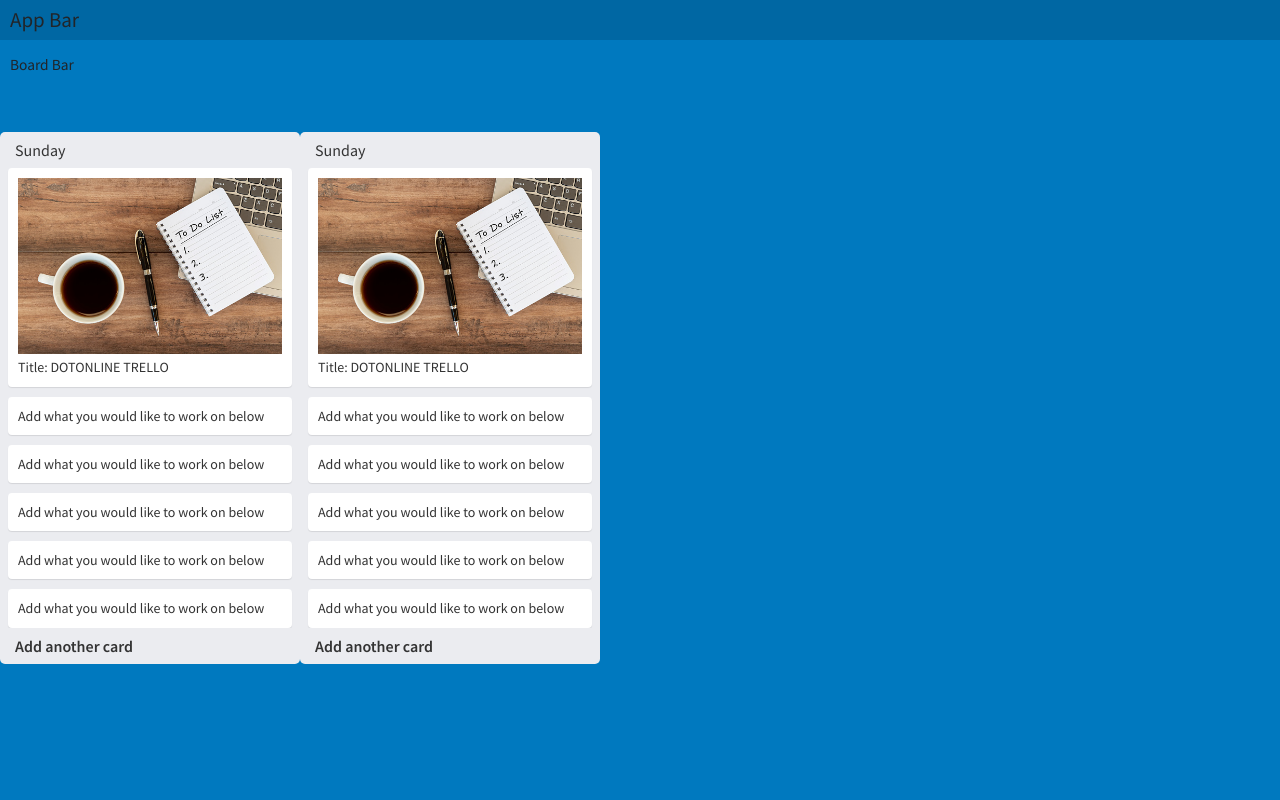
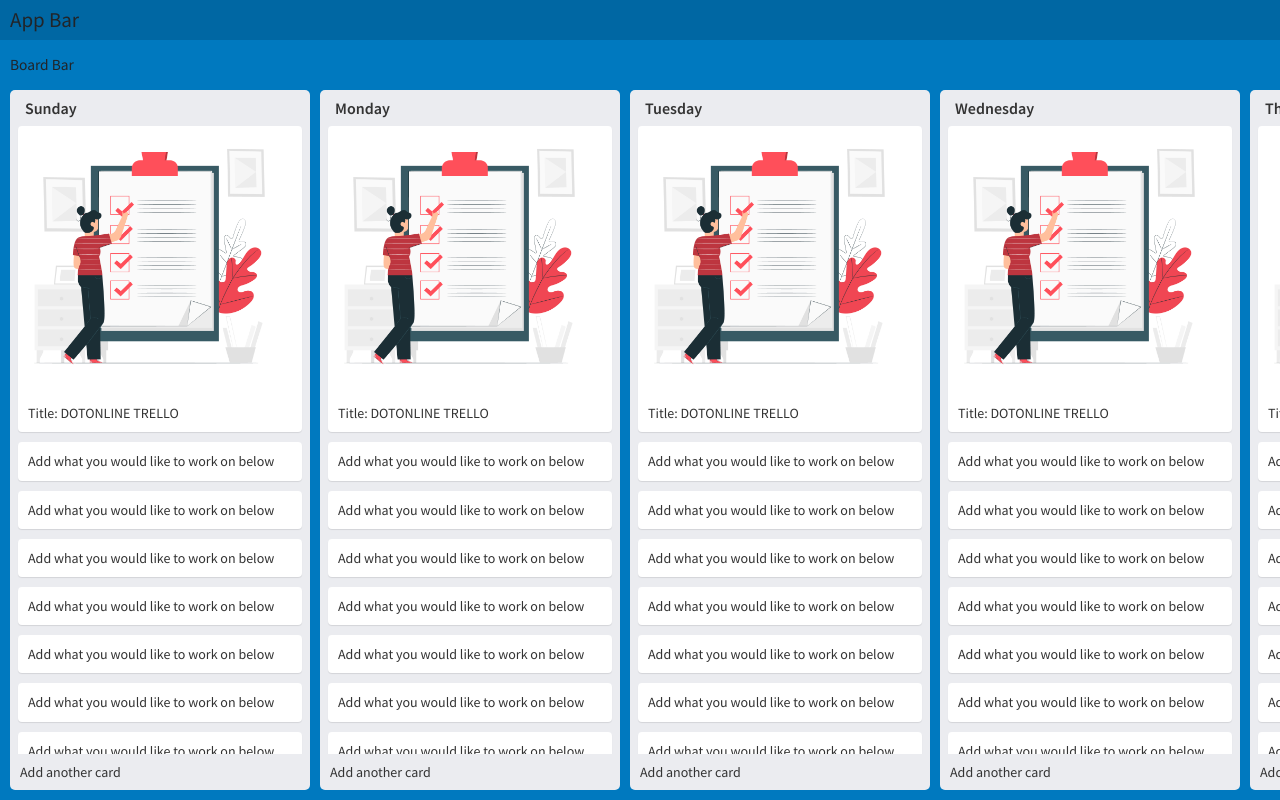
Before and after one commit to RabeyaEty01/trello-clone-from-scratch, a Next.js app: page / in a window 1280 px wide. Built offline with nearby package versions, Linux system fonts and the light colour scheme.

Commit message:
all list added and deisgn added

```diff
--- a/pages/index.js
+++ b/pages/index.js
@@ -1,19 +1,22 @@
 import Image from "next/image";
-import todo from "/public/images/todo.jpeg";
+import todo from "/public/images/todolist.jpg";
 
 export default function Home() {
   return (
     <div className="trello-master">
-      <nav className="navbar app">App Bar</nav>
-      <nav className="navbar board">Board Bar</nav>
-      <div className="board-columns mt-5">
+      <nav className="nav app">App Bar</nav>
+      <nav className="nav board">Board Bar</nav>
+      <div className="board-columns">
         <div className="column">
           <header>Sunday</header>
           <ul>
             <li>
-              <Image src={todo} alt="todo image" />
+              <Image src={todo} alt="todo image" className="image" />
               Title: DOTONLINE TRELLO
             </li>
+            <li>Add what you would like to work on below</li>
+            <li>Add what you would like to work on below</li>
+            <li>Add what you would like to work on below</li>
             <li>Add what you would like to work on below</li>
             <li>Add what you would like to work on below</li>
             <li>Add what you would like to work on below</li>
@@ -23,12 +26,105 @@
           <footer>Add another card</footer>
         </div>
         <div className="column">
-          <header>Sunday</header>
+          <header>Monday</header>
           <ul>
             <li>
-              <Image src={todo} alt="todo image" />
+              <Image src={todo} alt="todo image" className="image" />
               Title: DOTONLINE TRELLO
             </li>
+            <li>Add what you would like to work on below</li>
+            <li>Add what you would like to work on below</li>
+            <li>Add what you would like to work on below</li>
+            <li>Add what you would like to work on below</li>
+            <li>Add what you would like to work on below</li>
+            <li>Add what you would like to work on below</li>
+            <li>Add what you would like to work on below</li>
+            <li>Add what you would like to work on below</li>
+          </ul>
+          <footer>Add another card</footer>
+        </div>
+        <div className="column">
+          <header>Tuesday</header>
+          <ul>
+            <li>
+              <Image src={todo} alt="todo image" className="image" />
+              Title: DOTONLINE TRELLO
+            </li>
+            <li>Add what you would like to work on below</li>
+            <li>Add what you would like to work on below</li>
+            <li>Add what you would like to work on below</li>
+            <li>Add what you would like to work on below</li>
+            <li>Add what you would like to work on below</li>
+            <li>Add what you would like to work on below</li>
+            <li>Add what you would like to work on below</li>
+            <li>Add what you would like to work on below</li>
+          </ul>
+          <footer>Add another card</footer>
+        </div>
+        <div className="column">
+          <header>Wednesday</header>
+          <ul>
+            <li>
+              <Image src={todo} alt="todo image" className="image" />
+              Title: DOTONLINE TRELLO
+            </li>
+            <li>Add what you would like to work on below</li>
+            <li>Add what you would like to work on below</li>
+            <li>Add what you would like to work on below</li>
+            <li>Add what you would like to work on below</li>
+            <li>Add what you would like to work on below</li>
+            <li>Add what you would like to work on below</li>
+            <li>Add what you would like to work on below</li>
+            <li>Add what you would like to work on below</li>
+          </ul>
+          <footer>Add another card</footer>
+        </div>
+        <div className="column">
+          <header>Thursday</header>
+          <ul>
+            <li>
+              <Image src={todo} alt="todo image" className="image" />
+              Title: DOTONLINE TRELLO
+            </li>
+            <li>Add what you would like to work on below</li>
+            <li>Add what you would like to work on below</li>
+            <li>Add what you would like to work on below</li>
+            <li>Add what you would like to work on below</li>
+            <li>Add what you would like to work on below</li>
+            <li>Add what you would like to work on below</li>
+            <li>Add what you would like to work on below</li>
+            <li>Add what you would like to work on below</li>
+          </ul>
+          <footer>Add another card</footer>
+        </div>
+        <div className="column">
+          <header>Friday</header>
+          <ul>
+            <li>
+              <Image src={todo} alt="todo image" className="image" />
+              Title: DOTONLINE TRELLO
+            </li>
+            <li>Add what you would like to work on below</li>
+            <li>Add what you would like to work on below</li>
+            <li>Add what you would like to work on below</li>
+            <li>Add what you would like to work on below</li>
+            <li>Add what you would like to work on below</li>
+            <li>Add what you would like to work on below</li>
+            <li>Add what you would like to work on below</li>
+            <li>Add what you would like to work on below</li>
+          </ul>
+          <footer>Add another card</footer>
+        </div>
+        <div className="column">
+          <header>Saturday</header>
+          <ul>
+            <li>
+              <Image src={todo} alt="todo image" className="image" />
+              Title: DOTONLINE TRELLO
+            </li>
+            <li>Add what you would like to work on below</li>
+            <li>Add what you would like to work on below</li>
+            <li>Add what you would like to work on below</li>
             <li>Add what you would like to work on below</li>
             <li>Add what you would like to work on below</li>
             <li>Add what you would like to work on below</li>
--- a/styles/sections/_masterPage.scss
+++ b/styles/sections/_masterPage.scss
@@ -6,13 +6,39 @@
   grid-template-rows: 40px 50px 1fr;
   background-color: $board-bg-color;
 
+  .nav {
+    padding-left: $gap;
+    display: flex;
+    align-items: center;
+    &.app {
+      background-color: $appbar-bg-color;
+      font-size: 1.5rem;
+    }
+    &.board {
+      background-color: $board-bg-color;
+      font-size: 1.1rem;
+    }
+  }
+
   .board-columns {
     display: flex;
     overflow-x: auto;
+    &::-webkit-scrollbar {
+      -webkit-appearance: none;
+    }
+    &::-webkit-scrollbar:horizontal {
+      height: 11px;
+    }
+    &::-webkit-scrollbar-thumb {
+      background-color: rgb(255, 255, 255,.24);
+      border-right: 5px solid $list-bg-color;
+    }
+
     .column {
       flex: 0 0 auto;
       width: 300px;
       height: calc(100% - #{$gap});
+      margin-left: $gap;
       > * {
         background-color: $list-bg-color;
         color: #333;
@@ -23,15 +49,14 @@
         height: $column-header-height;
         line-height: $column-header-height;
         font-size: 16px;
+        font-weight: bold;
         border-top-left-radius: $column-border-radius;
         border-top-right-radius: $column-border-radius;
       }
       footer {
-        padding-left: 15px;
+        padding-left: $gap;
         height: $column-footer-height;
         line-height: $column-footer-height;
-        font-size: 16px;
-        font-weight: bold;
         border-bottom-left-radius: $column-border-radius;
         border-bottom-right-radius: $column-border-radius;
       }
@@ -39,9 +64,20 @@
         list-style-type: none;
         margin: 0;
         max-height: calc(
-          100%- #{$column-header-height}-#{$column-footer-height}
+          100% - #{$column-header-height} - #{$column-footer-height}
         );
         overflow-y: auto;
+        &::-webkit-scrollbar {
+          -webkit-appearance: none;
+        }
+        &::-webkit-scrollbar:vertical {
+          width: 11px;
+        }
+        &::-webkit-scrollbar-thumb {
+          background-color: darken($list-bg-color, 15);
+          border-right: 5px solid $list-bg-color;
+        }
+
         li {
           background-color: white;
           padding: $gap;
@@ -50,10 +86,13 @@
           &:not(:last-child) {
             margin-bottom: $gap;
           }
-          img {
-            display: block;
-            width: calc(100%+2 * #{$gap});
-            margin: -$gap 0 $gap -$gap;
+
+          .image {
+            display: block !important;
+            width: calc(100% + 2 * #{$gap}) !important;
+            margin: -10px 0 10px -10px !important;
+            border-top-left-radius: $card-border-radius;
+            border-top-right-radius: $card-border-radius;
           }
         }
       }
--- a/styles/sections/_navbar.scss
+++ b/styles/sections/_navbar.scss
@@ -1,15 +1 @@
 @use "../custom" as *;
-
-.navbar {
-  padding-left: $gap;
-  display: flex;
-  align-items: center;
-  &.app {
-    background-color: $appbar-bg-color;
-    font-size: 1.5rem;
-  }
-  &.board {
-    background-color: $board-bg-color;
-    font-size: 1.1rem;
-  }
-}
```
Also changed, not shown: public/images/todolist.jpg (added).
